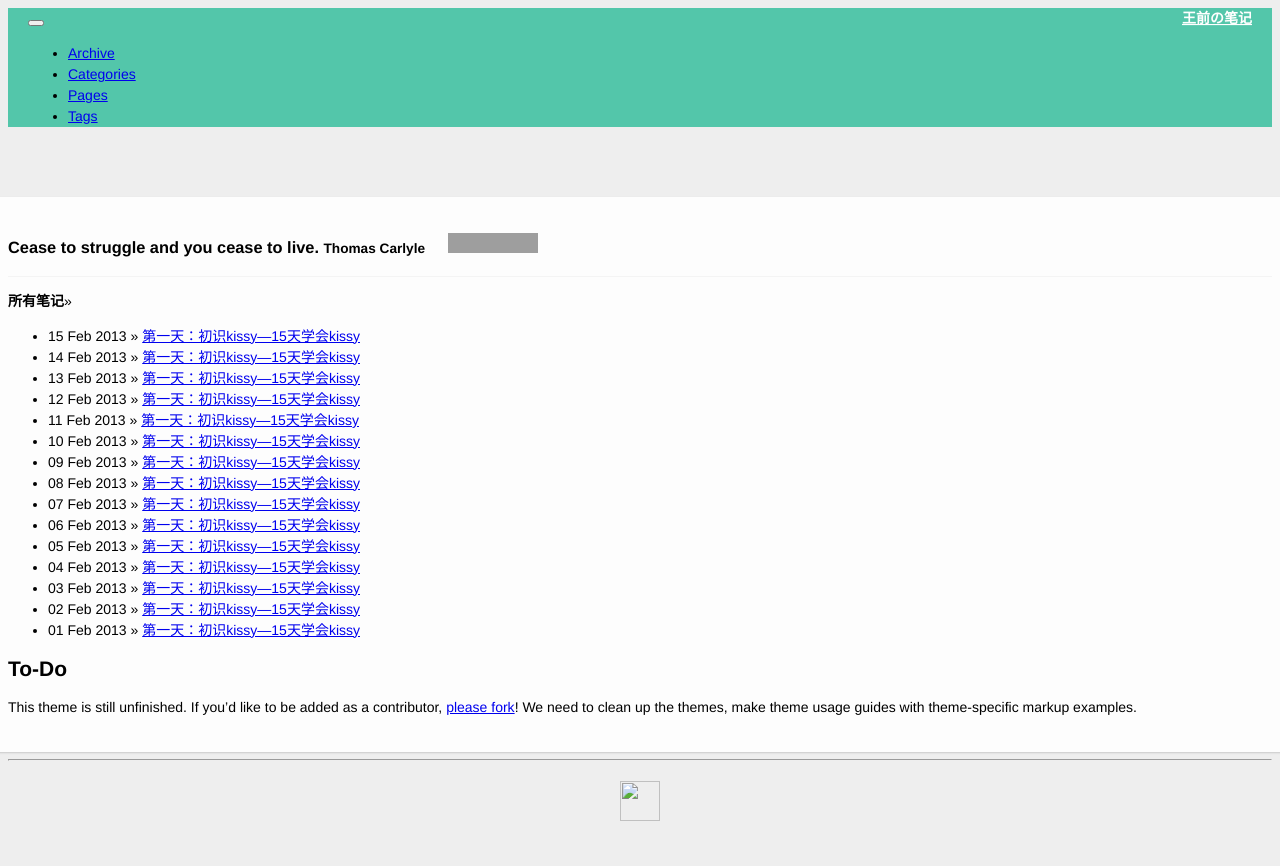
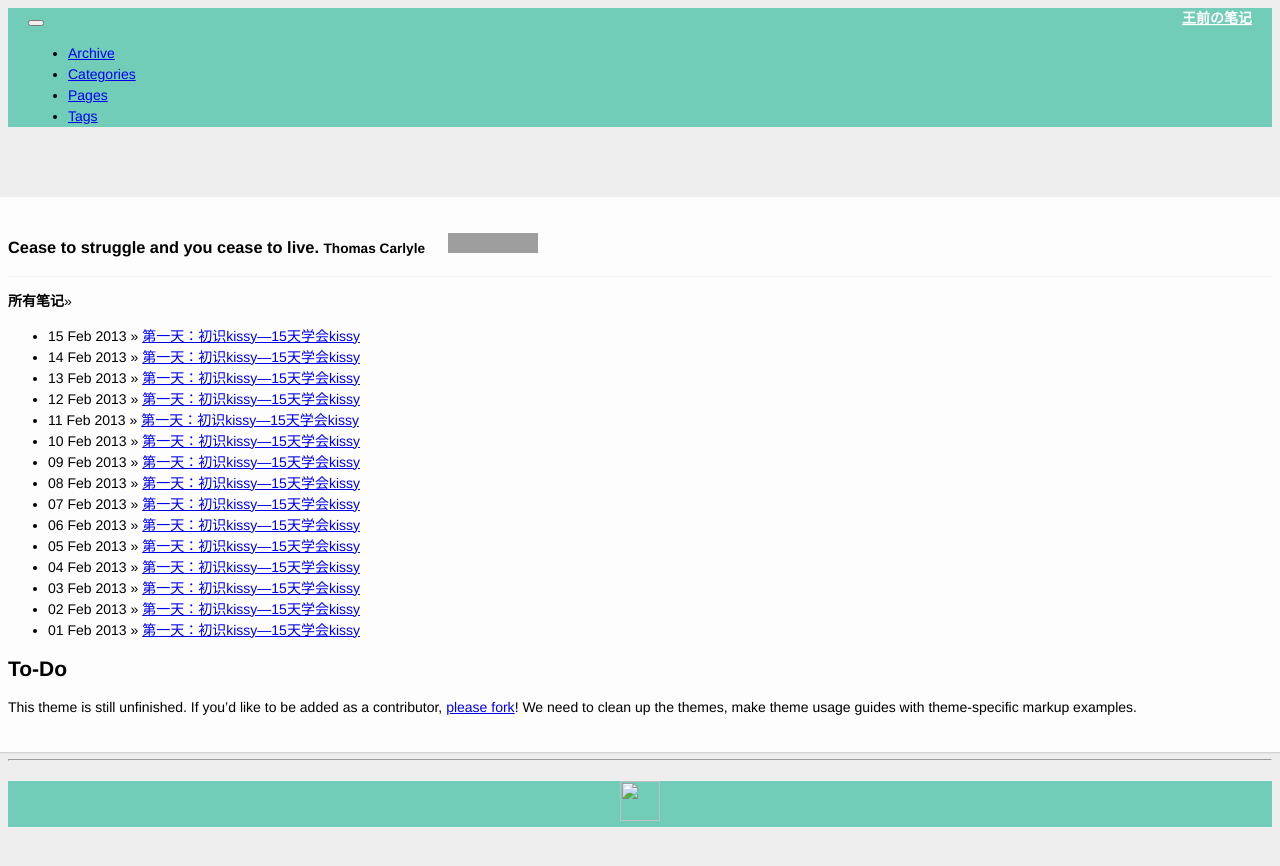
Before and after one commit to wangqianfront/wangqianfront.github.io, a Jekyll site: the page built from index.md, in a window 1280 px wide. Shown: the top 866 px of the page. Built offline with Jekyll 4.4.1, drawn with Linux system fonts in a browser that asks for light colours; nearby versions of some CDN libraries; grey boxes are pictures that could not be loaded.

Commit message:
Update style.css

```diff
--- a/static/css/style.css
+++ b/static/css/style.css
@@ -54,6 +54,7 @@ section {
     padding-left: 20px;
     padding-right: 20px;
     background-color: #53C6AA;
+    background: none repeat scroll 0 0 rgba(83, 198, 170, 0.8);
     border-radius: 0;
     border: 0;
 }
@@ -145,7 +146,13 @@ section {
 .tag_box a.active {
     background: #57A957;
     border: 1px solid #4C964D;
-    color: #FFF;}
+    color: #FFF;
+}
+
+footer {
+    background-color: #53C6AA;
+    background: none repeat scroll 0 0 rgba(83, 198, 170, 0.8);
+}
 
 footer p {
     color: #111;
```
